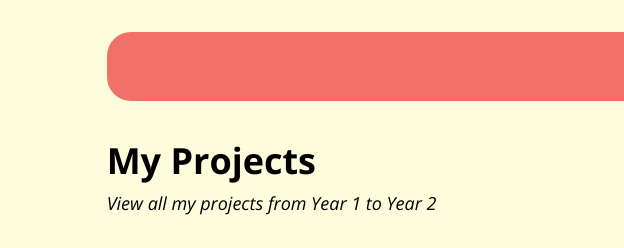
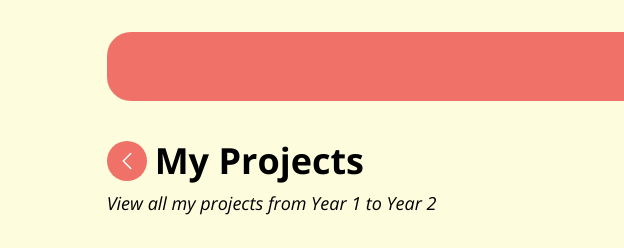
Before and after one commit to janaveniice/J-Portfolio, a website: page pages/projects.html in a window 1280 px wide. Shown: the top 248 px of the page, 0-624 px from the left. Drawn offline with nearby package versions, Linux system fonts and the light colour scheme.

Commit message:
theming and navigation

```diff
--- a/pages/projects.html
+++ b/pages/projects.html
@@ -27,7 +27,14 @@
         <section class="flex justify-between">
             <!-- Title and description -->
             <section>
-                <h3 class="text-black font-bold text-4xl">My Projects</h3>
+                <section class="flex items-center space-x-2">
+                    <a href="../index.html" class="bg-primary py-2 px-2 rounded-3xl text-white items-center justify-center">
+                      <svg xmlns="http://www.w3.org/2000/svg" fill="none" viewBox="0 0 24 24" stroke-width="1.5" stroke="currentColor" class="size-6">
+                        <path stroke-linecap="round" stroke-linejoin="round" d="M15.75 19.5 8.25 12l7.5-7.5" />
+                      </svg>
+                    </a>
+                    <h3 class="text-black font-bold text-4xl">My Projects</h3>
+                </section>
                 <p class="text-gray-200 text-lg mt-2 italic">View all my projects from Year 1 to Year 2</p>
             </section>
 
```
Also changed, not shown: index.html (+1 -1 lines), README.md.
